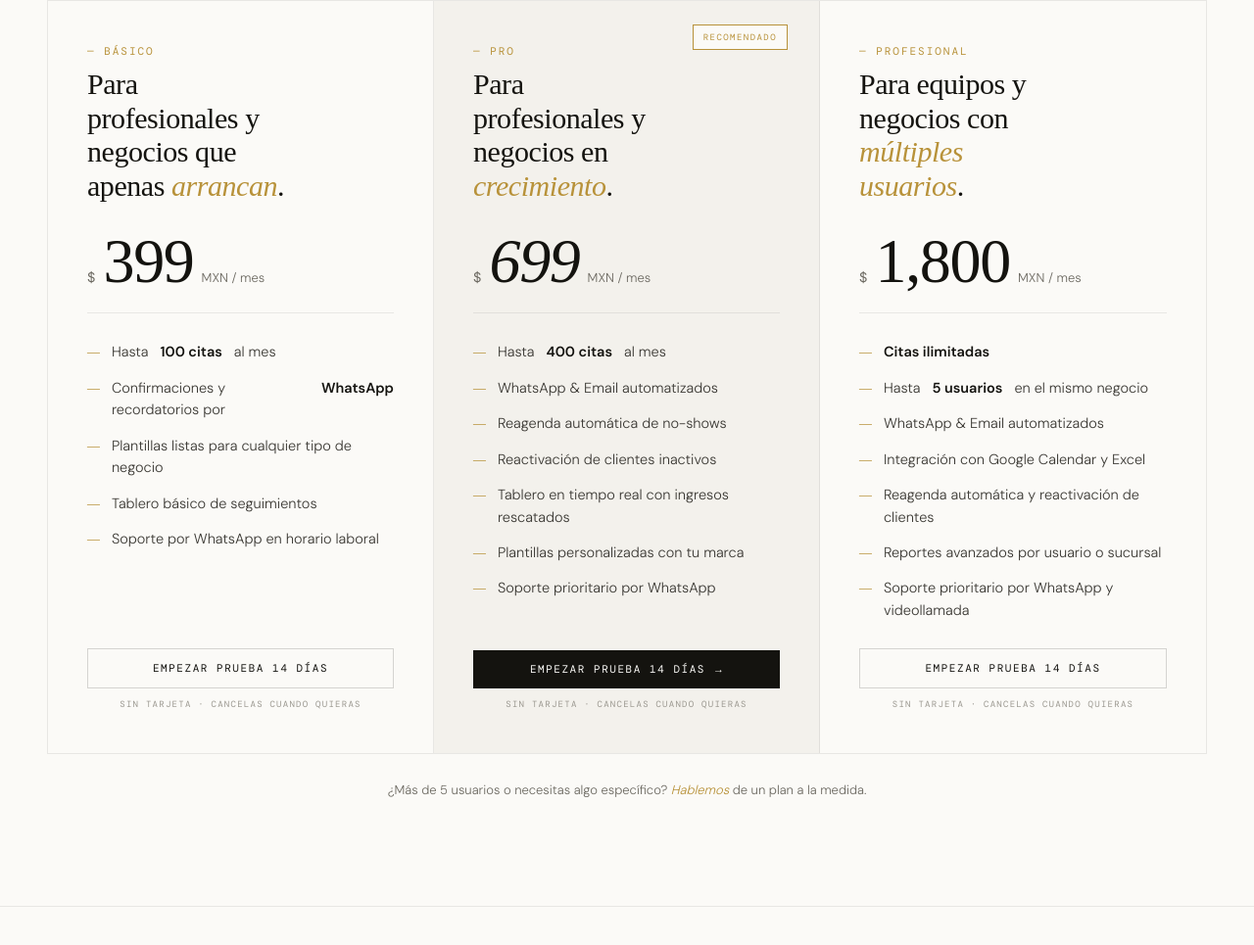
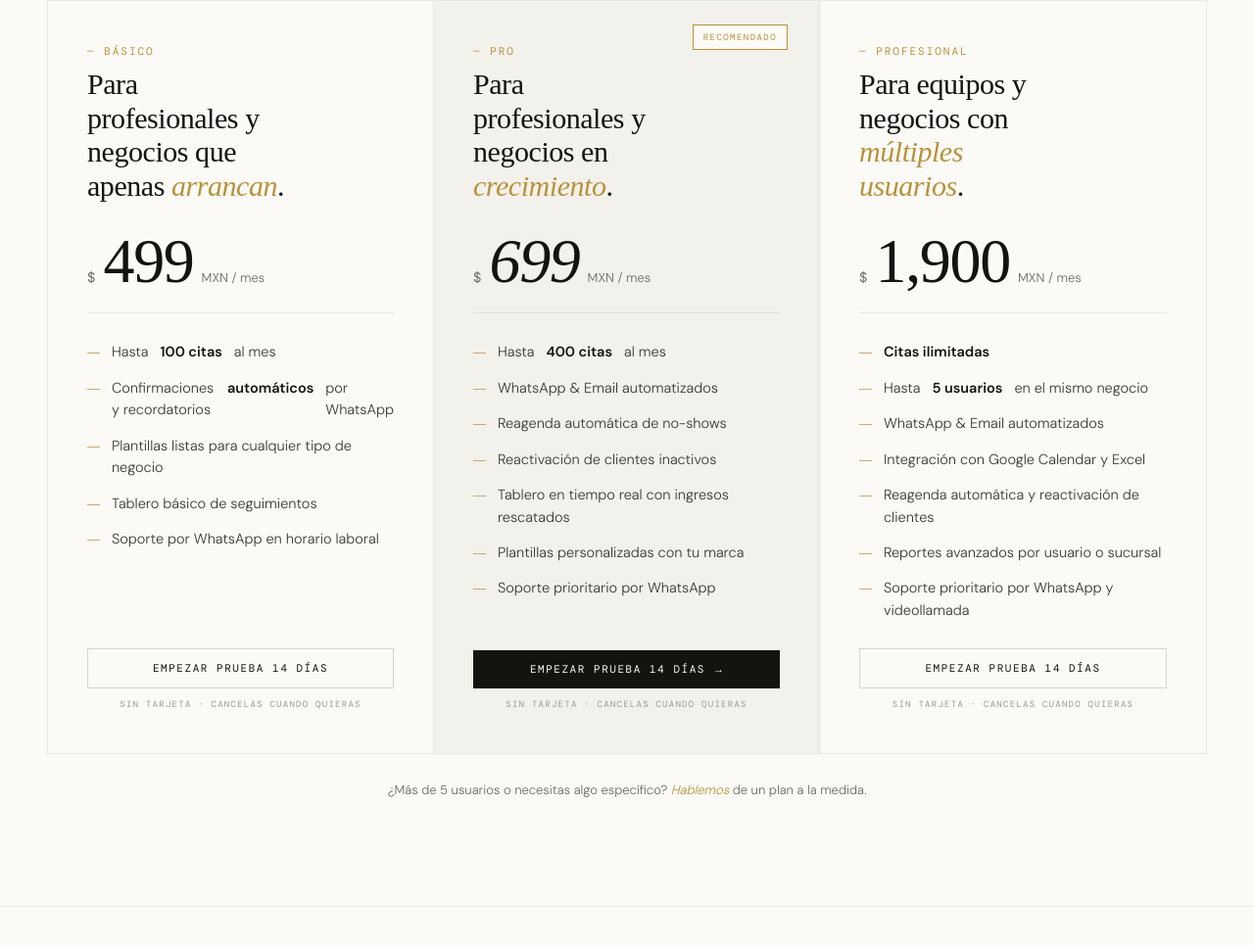
Before and after one commit to FrankyMina/follow, a website: page index.html in a window 1280 px wide. Shown: the part 3304-4269 px from the top of the page at 98% size. Drawn offline with nearby package versions, Linux system fonts and the light colour scheme; a web font is replaced by a local one.

Commit message:
Actualizar precios: 499 / 699 / 1900 y fix copy básico
Co-Authored-By: Claude Sonnet 4.6 <noreply@anthropic.com>

```diff
--- a/index.html
+++ b/index.html
@@ -1954,12 +1954,12 @@
           </header>
           <div class="price-amount">
             <span class="currency">$</span>
-            <span class="v">399</span>
+            <span class="v">499</span>
             <span class="per">MXN / mes</span>
           </div>
           <ul class="price-features">
             <li>Hasta <strong>100 citas</strong> al mes</li>
-            <li>Confirmaciones y recordatorios por <strong>WhatsApp</strong></li>
+            <li>Confirmaciones y recordatorios <strong>automáticos</strong> por WhatsApp</li>
             <li>Plantillas listas para cualquier tipo de negocio</li>
             <li>Tablero básico de seguimientos</li>
             <li>Soporte por WhatsApp en horario laboral</li>
@@ -2003,7 +2003,7 @@
           </header>
           <div class="price-amount">
             <span class="currency">$</span>
-            <span class="v">1,800</span>
+            <span class="v">1,900</span>
             <span class="per">MXN / mes</span>
           </div>
           <ul class="price-features">
```
